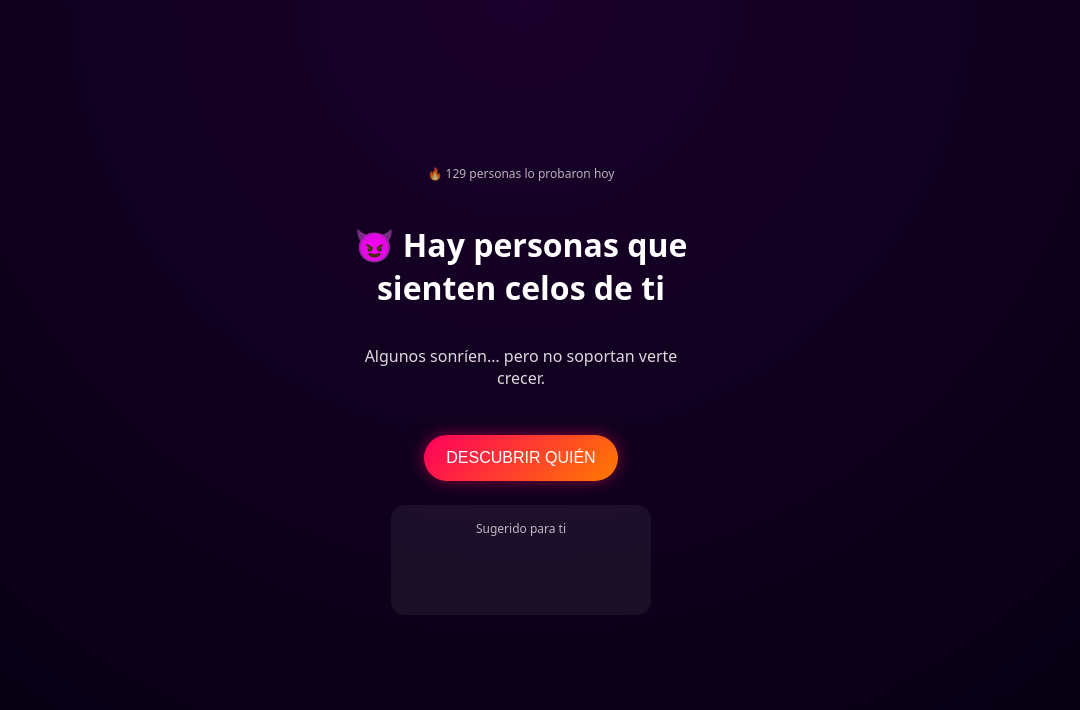
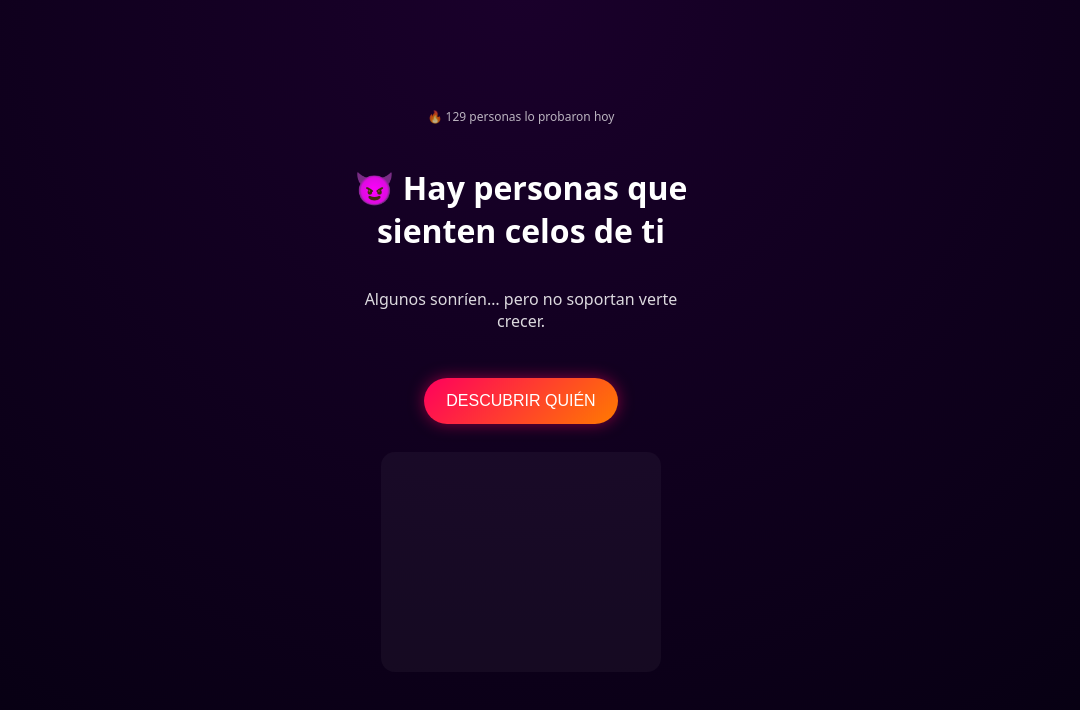
Before and after one commit to lopiensoloprogramo/quienteobserva, a React (Vite) app: page / in a window 1280 px wide. Shown: the top 710 px of the page, without its empty margins (119-1199 px from the left). Built offline with nearby package versions, Linux system fonts and the light colour scheme.

Commit message:
se añadio publicidad12

```diff
--- a/src/App.css
+++ b/src/App.css
@@ -109,44 +109,26 @@ p {
 
 /* Contenedor del bloque sugerido */
 /* CAJA FIJA REAL */
-.promo {
-  width: 260px;
-  height: 110px;           /* 👈 tamaño fijo */
-  margin: 14px auto 0;
+.promo-box {
+  margin-top: 18px;
+  width: 280px;
+  height: 220px;
   border-radius: 14px;
-  background: rgba(255,255,255,0.06);
+  background: rgba(255,255,255,0.04);
   display: flex;
-  flex-direction: column;
+  align-items: center;
   justify-content: center;
-  overflow: hidden;       /* 👈 lo corta sí o sí */
-  position: relative;
 }
 
-/* titulo */
-.ad-title {
-  font-size: 12px;
-  opacity: .7;
-  margin-bottom: 6px;
-  text-align: center;
+.promo-frame {
+  width: 100%;
+  height: 100%;
+  overflow: hidden;     /* 👈 CLAVE */
+  position: relative;  /* 👈 CLAVE */
 }
 
-/* SLOT DONDE ENTRA LA RED */
-#promo-start {
-  width: 100%;
-  height: 70px;           /* 👈 limite real */
-  overflow: hidden;      /* 👈 máscara */
-  position: relative;
+.promo-frame iframe,
+.promo-frame div {
+  max-width: 100% !important;
+  max-height: 100% !important;
 }
-
-/* TODO lo que meta la red queda forzado */
-#promo-start iframe,
-#promo-start div,
-#promo-start span {
-  position: absolute !important;
-  top: 0 !important;
-  left: 0 !important;
-  width: 100% !important;
-  height: 70px !important;
-  max-height: 70px !important;
-  object-fit: cover !important;
-}
--- a/src/App.tsx
+++ b/src/App.tsx
@@ -114,10 +114,11 @@ const generarNombre = () => {
             DESCUBRIR QUIÉN
           </button>
 
-          <div className="promo">
-            <p className="ad-title">Sugerido para ti</p>
-            <div id="promo-start"></div>
-          </div>
+      <div className="promo-box">
+        <div className="promo-frame">
+          <div id="promo-start"></div>
+        </div>
+      </div>
         </>
       )}
 
```
